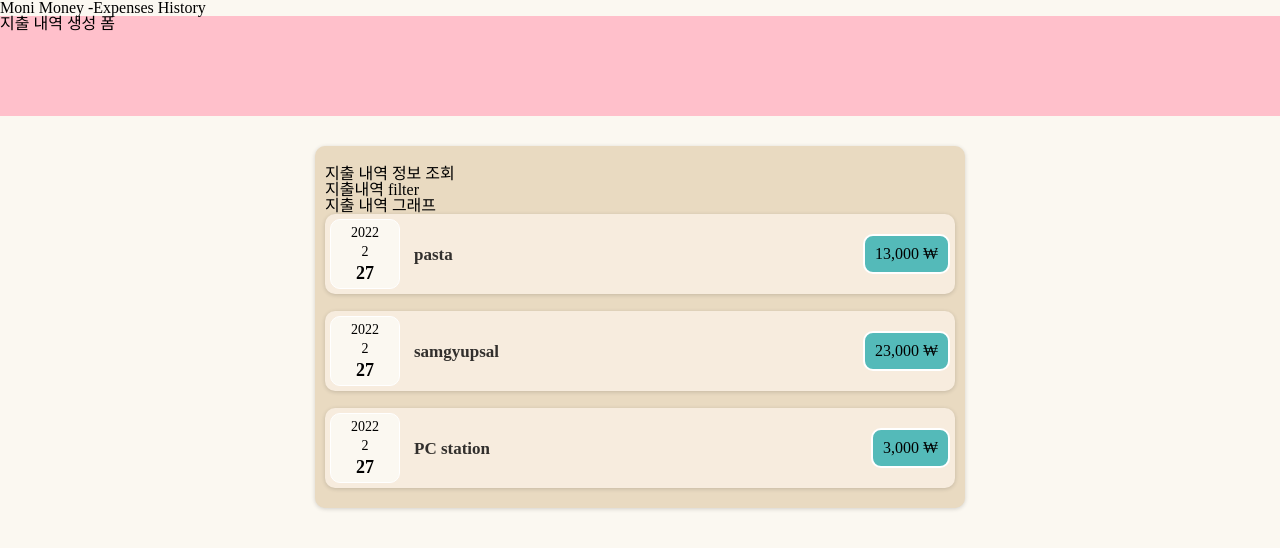
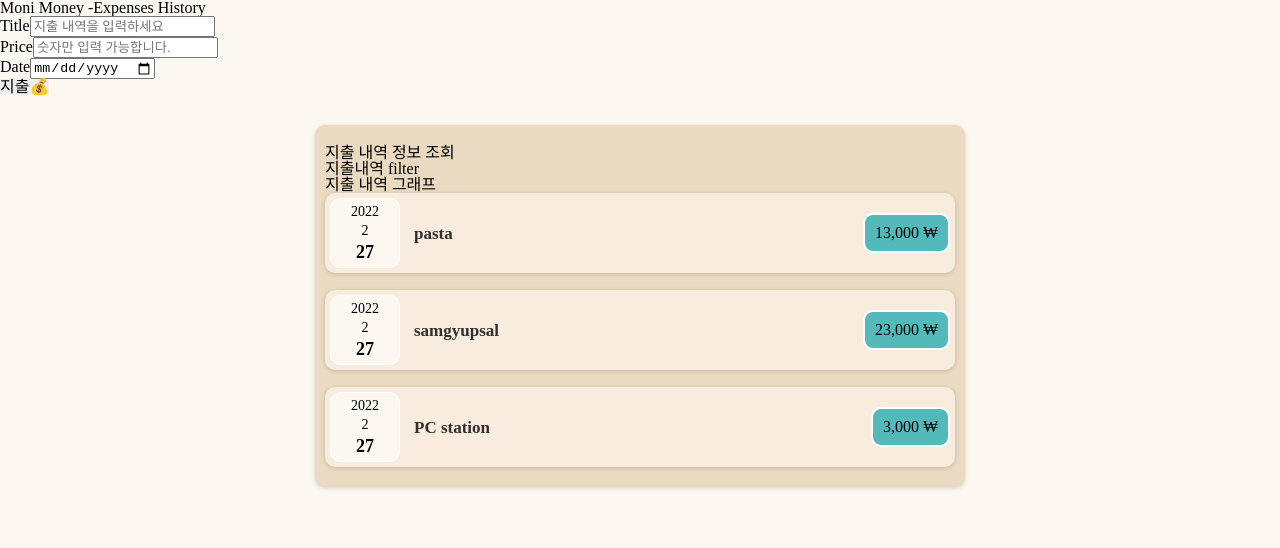
Before and after one commit to yws1502/Moni_Money, a React (Create React App) app: page / in a window 1280 px wide. Shown: the top 548 px of the page. Built offline with nearby package versions, Linux system fonts and the light colour scheme.

Commit message:
✨ 지출 폼 컴포넌트 생성

```diff
--- a/src/App.js
+++ b/src/App.js
@@ -1,3 +1,4 @@
+import ExpenseForm from "./components/NewExpense/ExpenseForm";
 import Expenses from "./components/Expenses/Expenses";
 
 function App () {
@@ -5,11 +6,13 @@ function App () {
     <>
       <header>
         <h1>
-          Moni Money -
-          <span>Expenses History</span>
+          Moni Money -<span>Expenses History</span>
         </h1>
       </header>
-      <Expenses />
+      <div role="main">
+        <ExpenseForm />
+        <Expenses />
+      </div>
     </>
   );
 }
--- a/src/components/Expenses/Expenses.jsx
+++ b/src/components/Expenses/Expenses.jsx
@@ -24,11 +24,6 @@ function Expenses(props) {
   ];
 
   return (
-    <div role="main">
-      <section style={{ height: "100px", backgroundColor: "pink" }}>
-        <h2 className="a11y-hidden">지출 내역 생성 폼</h2>
-        지출 내역 생성 폼
-      </section>
     <section className="expenses">
       <h2 className="a11y-hidden">지출 내역 정보 조회</h2>
       지출 내역 정보 조회
@@ -36,7 +31,6 @@ function Expenses(props) {
       <div>지출 내역 그래프</div>
       <ExpenseList expenses={testData} />
     </section>
-    </div>
   );
 }
 
--- /dev/null
+++ b/src/components/NewExpense/ExpenseForm.jsx
@@ -0,0 +1,31 @@
+function ExpenseForm(props) {
+  return (
+    <section>
+      <h2 className="a11y-hidden">지출 생성 영역</h2>
+      <form>
+        <fieldset>
+          <label>Title</label>
+          <input type="text" placeholder="지출 내역을 입력하세요" />
+        </fieldset>
+        <fieldset>
+          <label>Price</label>
+          <input
+            type="number"
+            min="0"
+            step="100"
+            placeholder="숫자만 입력 가능합니다."
+          />
+        </fieldset>
+        <fieldset>
+          <label>Date</label>
+          <input type="date" />
+        </fieldset>
+      </form>
+      <div>
+        <button type="submit">지출💰</button>
+      </div>
+    </section>
+  );
+}
+
+export default ExpenseForm;
```
Lines whose indentation alone changed are shown as unchanged.
